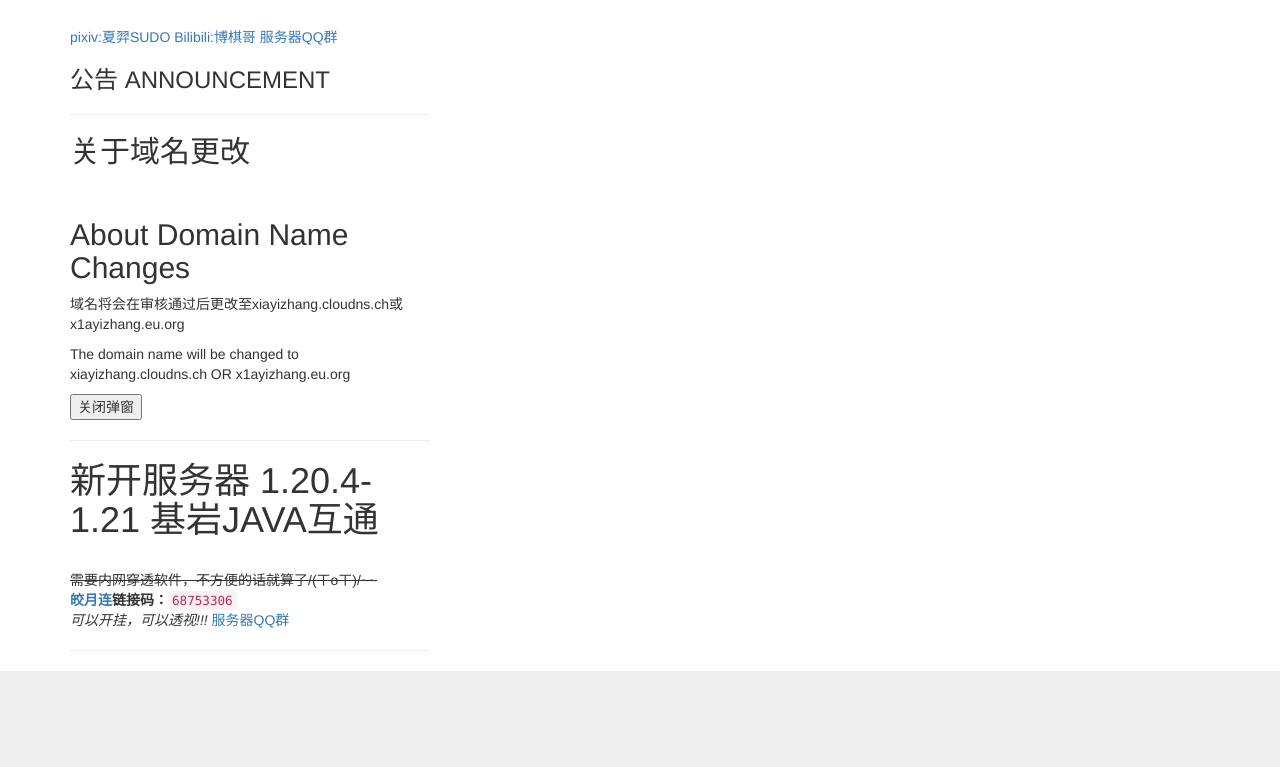
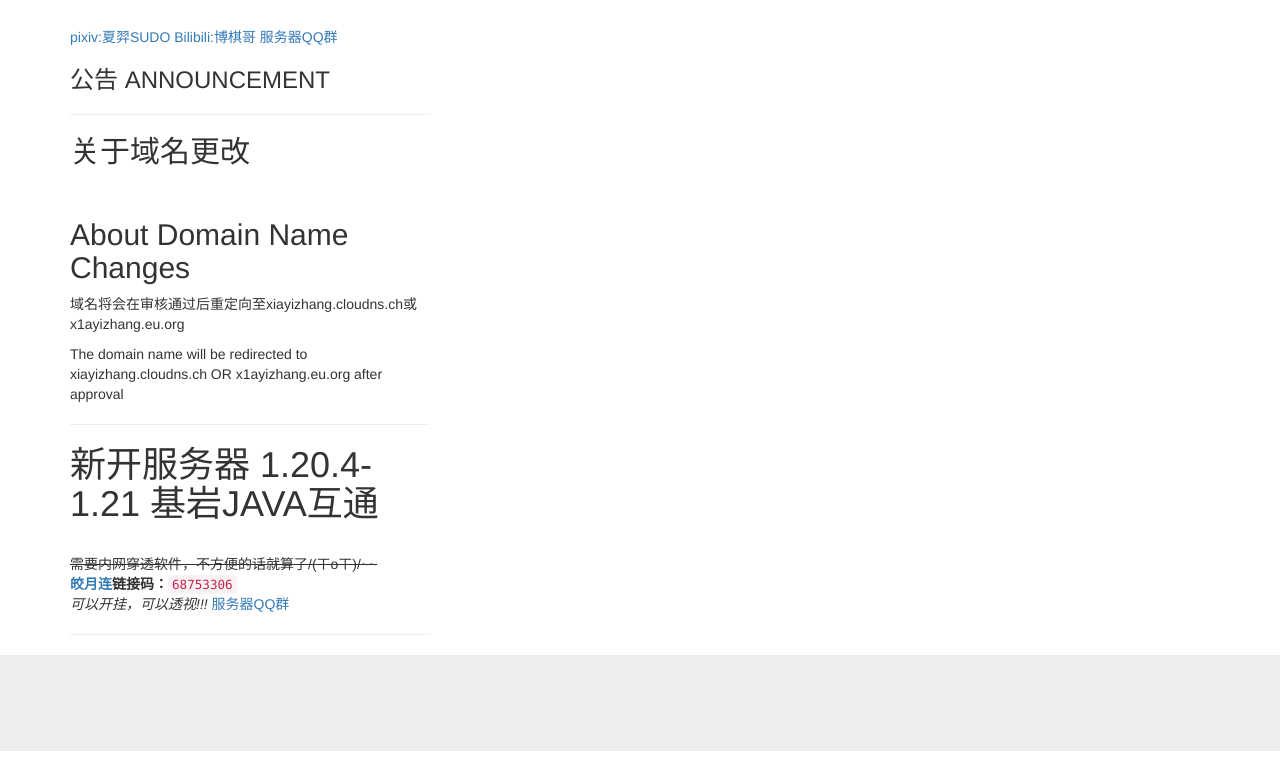
Before and after one commit to XiayiZhang/xiayizhang.github.io, a plain HTML site: page index.html in a window 1280 px wide. Shown: the part 853-1620 px from the top of the page. Drawn offline with nearby package versions, Linux system fonts and the light colour scheme.

Commit message:
Update index.html

```diff
--- a/index.html
+++ b/index.html
@@ -130,9 +130,8 @@
 		    <hr>
         <h2>关于域名更改</h2> <br>
 	<h2>About Domain Name Changes</h2>
-        <p>域名将会在审核通过后更改至xiayizhang.cloudns.ch或x1ayizhang.eu.org</p>
-	<p>The domain name will be changed to xiayizhang.cloudns.ch OR x1ayizhang.eu.org</p>
-        <button onclick="hidePopup()">关闭弹窗</button>
+        <p>域名将会在审核通过后重定向至xiayizhang.cloudns.ch或x1ayizhang.eu.org</p>
+	<p>The domain name will be redirected to xiayizhang.cloudns.ch OR x1ayizhang.eu.org after approval</p>
     </div>
 
 	    <hr>
```
